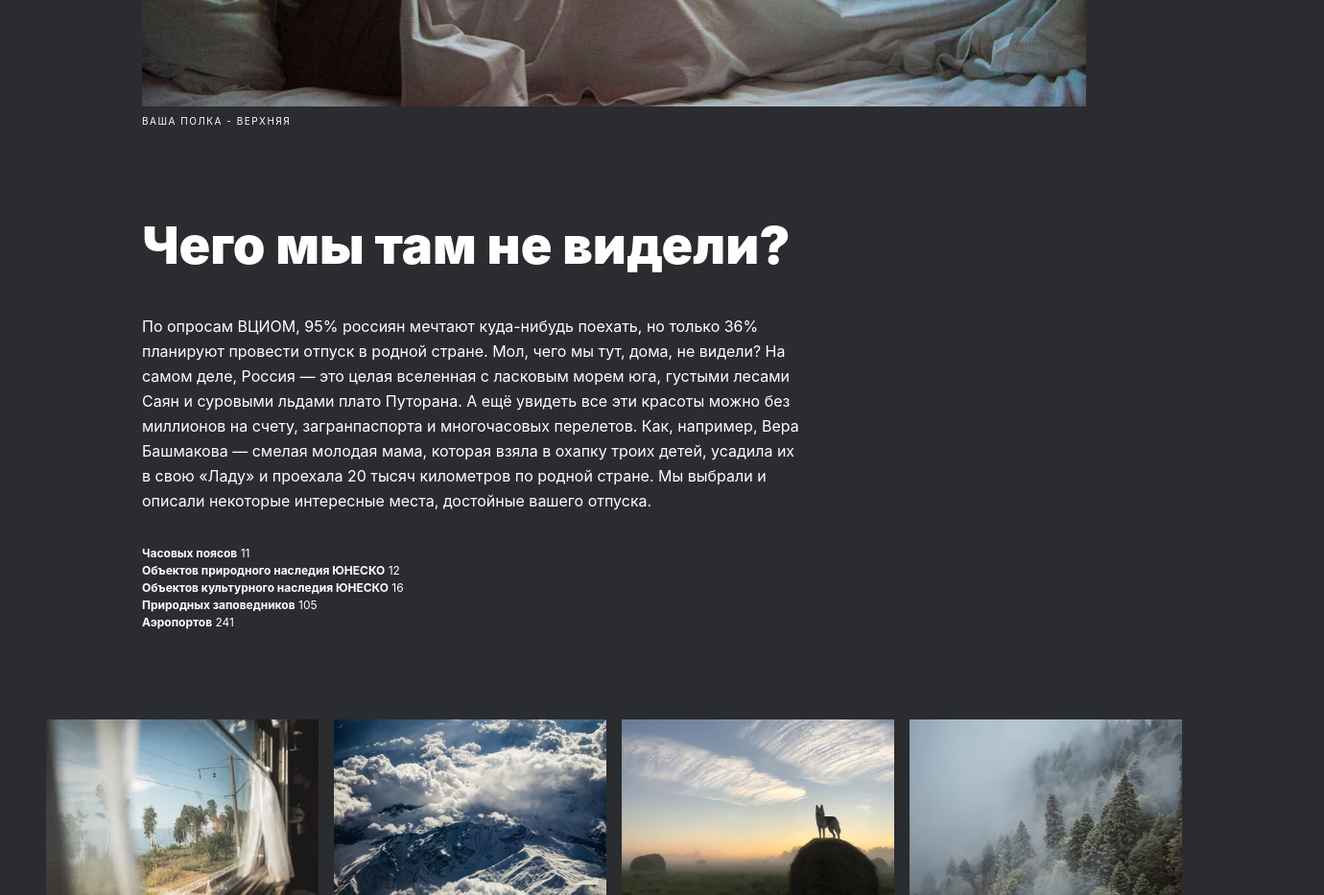
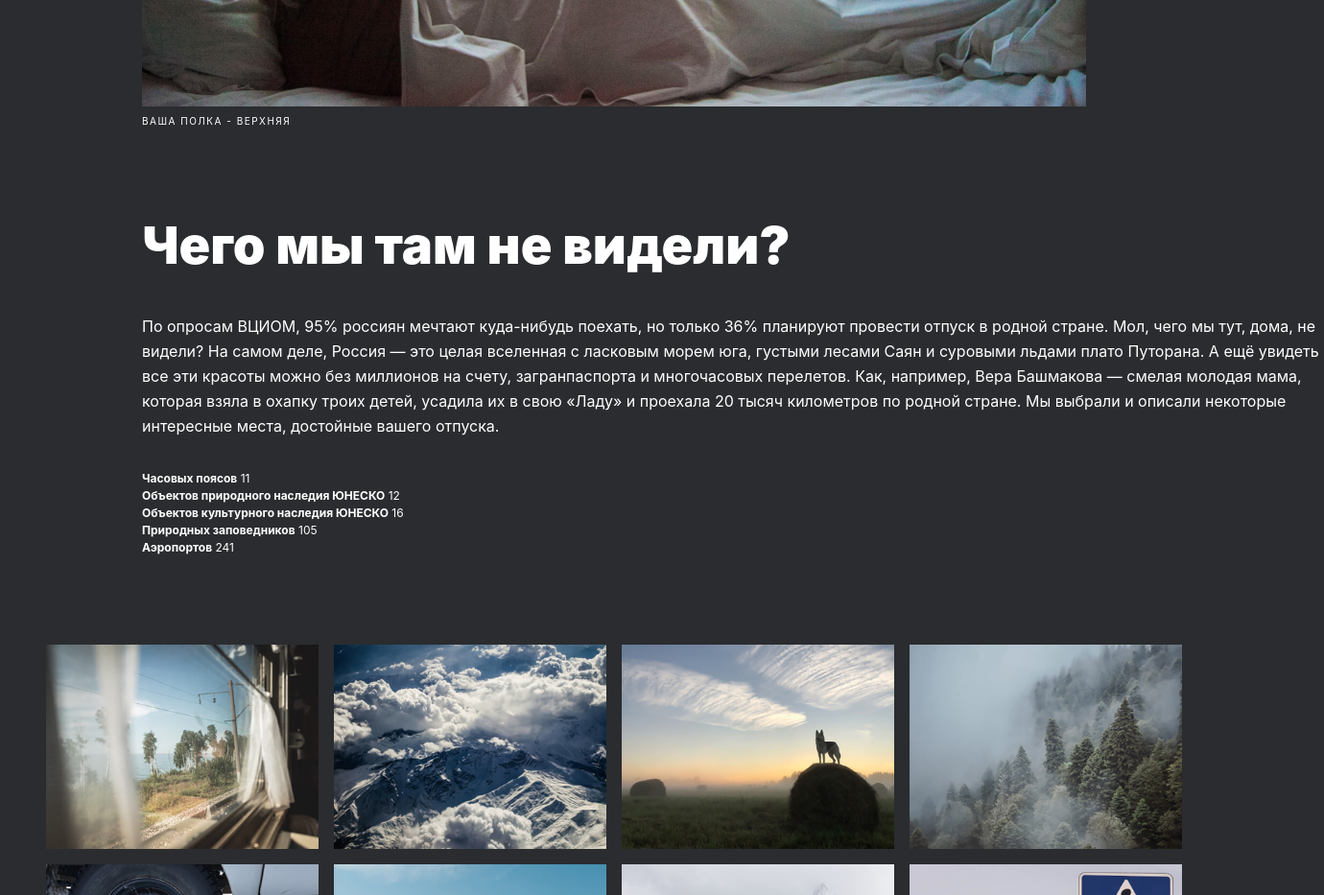
Before and after one commit to eysaveleva/russian-travel, a plain HTML site: page index.html in a window 1280 px wide. Shown: the part 1000-1933 px from the top of the page at 96% size, 1380 px wide, since content can reach past the window. Drawn offline with Linux system fonts and the light colour scheme; a web font is replaced by a local one.

Commit message:
Update intro.css

```diff
--- a/blocks/intro/intro.css
+++ b/blocks/intro/intro.css
@@ -14,7 +14,7 @@
   .intro {
     margin-left: 148px;
     margin-right: 442px;
-    min-width: 690px;
+    width: 690px;
   }
 }
 
```
